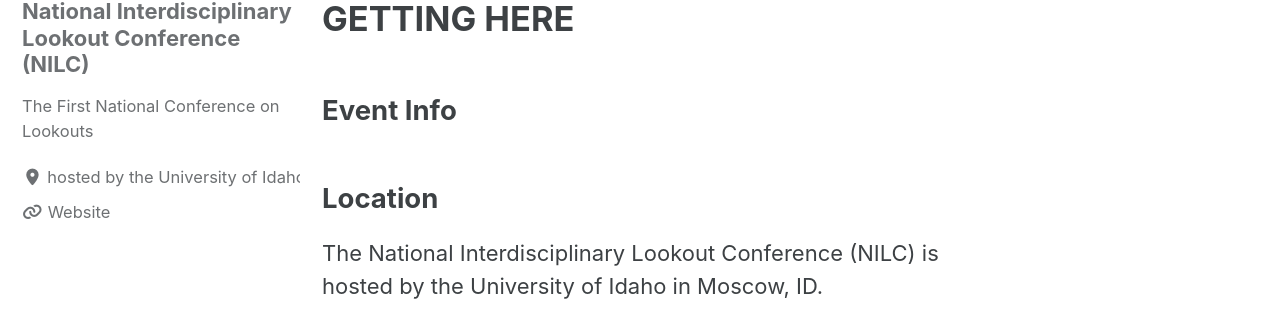
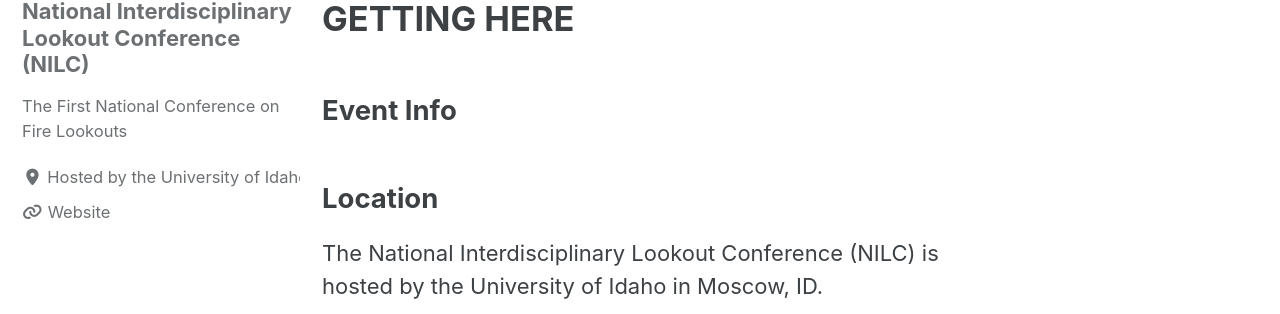
Before and after one commit to lookoutconference/lookoutconference.github.io, a Jekyll site: the page built from pages/join.md, in a window 1280 px wide. Shown: the part 447-761 px from the top of the page. Built offline with Jekyll 4.4.1, drawn with Linux system fonts in a browser that asks for light colours; cached includes are drawn as plain includes; our own code applies the rules of GitHub Pages for plain Markdown files.

Commit message:
config and proceedings updated

```diff
--- a/_config.yml
+++ b/_config.yml
@@ -37,8 +37,8 @@
 author:
   name             : "National Interdisciplinary Lookout Conference (NILC)"
   avatar           : # path of avatar image, e.g. "/assets/images/bio-photo.jpg"
-  bio              : "The First National Conference on Lookouts"
-  location         : "hosted by the University of Idaho"
+  bio              : "The First National Conference on Fire Lookouts"
+  location         : "Hosted by the University of Idaho"
   email            :
   links:
     - label: "Email"
```
Also changed, not shown: pages/proceedings.md (+1 -1 lines).
